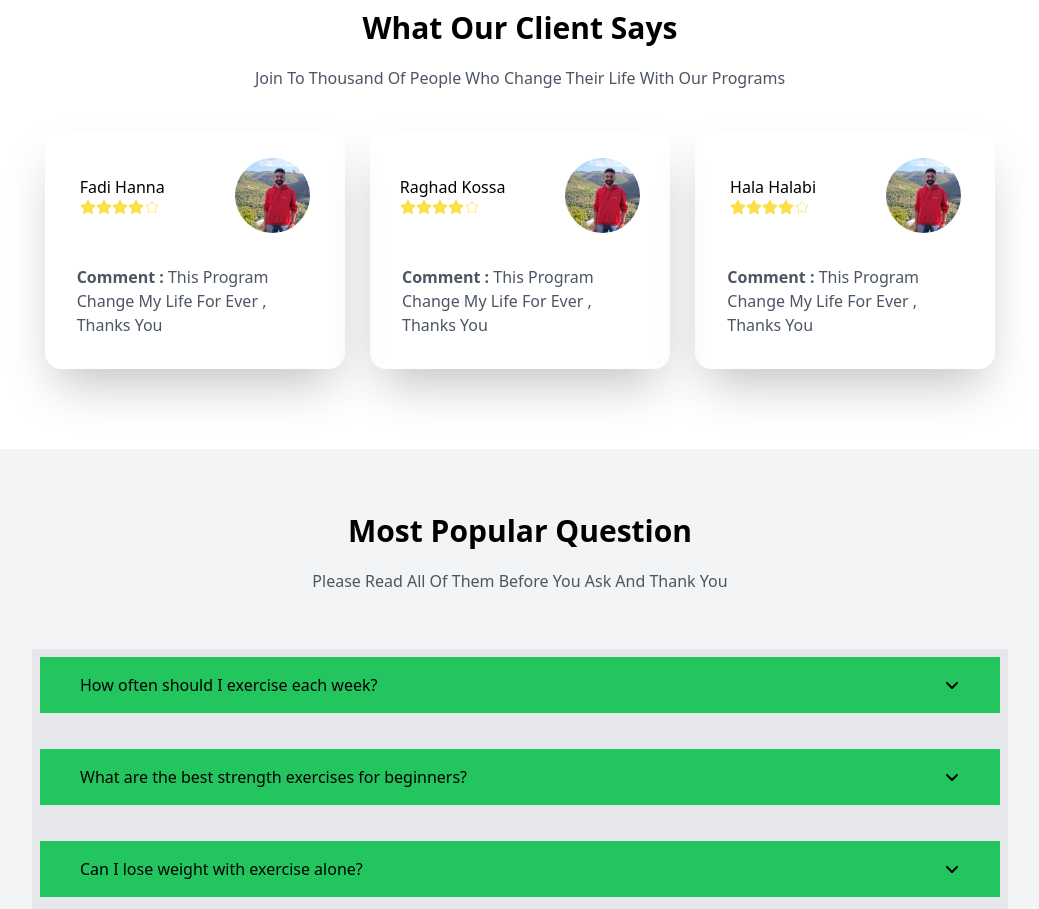
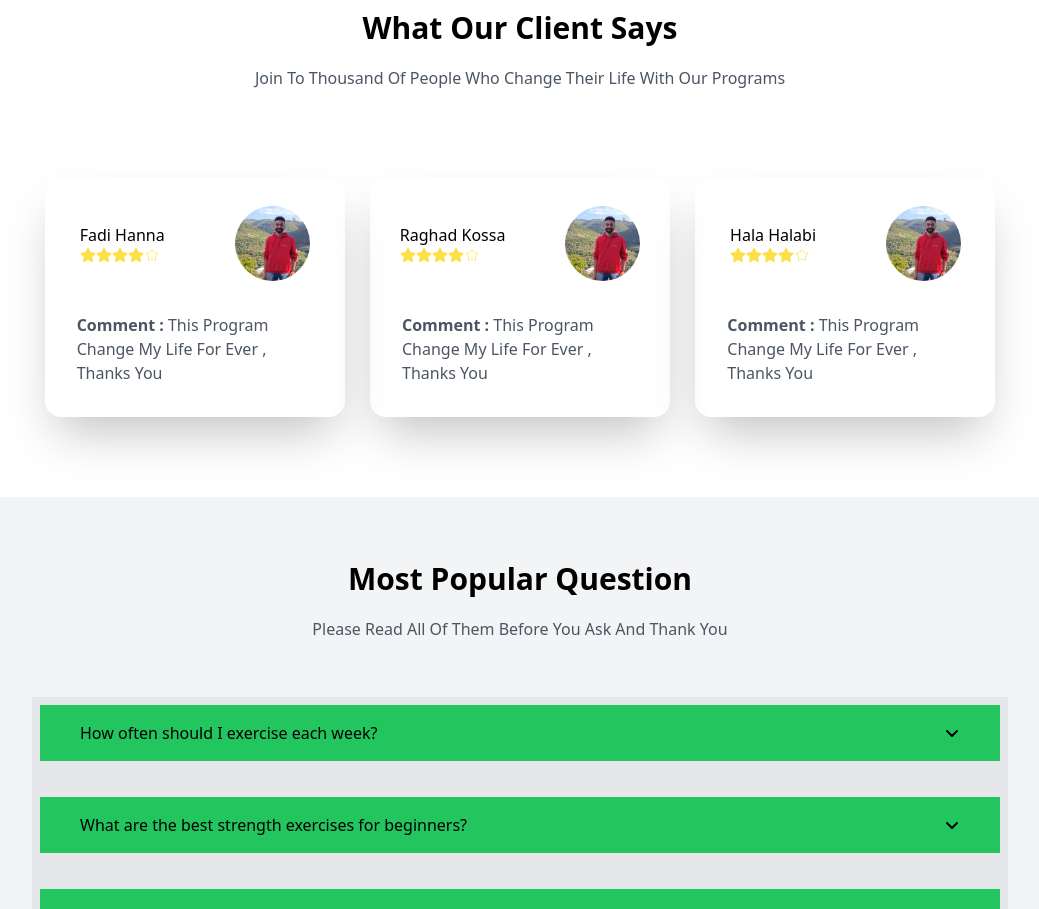
Before and after one commit to William5162A/My-Fitness-Final, a React (Vite) app: page / in a window 1280 px wide. Shown: the part 4720-5629 px from the top of the page, without its empty margins (120-1159 px from the left). Built offline with nearby package versions, Linux system fonts and the light colour scheme.

Commit message:
Update PeopleCard.jsxxl2

```diff
--- a/src/components/PeopleCard.jsx
+++ b/src/components/PeopleCard.jsx
@@ -4,8 +4,8 @@ import { CiStar } from "react-icons/ci";
 
 const PeopleCard = ({ peopleImg , peopleName ,altImg }) => {
   return (
-    <div className={'shadow-2xl hover:shadow-black w-[300px] cursor-pointer hover:translate-y-[-8px] transition-all duration-200 ' +
-      'rounded-2xl'}>
+    <div className={'shadow-2xl hover:shadow-black w-[300px] sm:w-[450px] lg:w-[300px] cursor-pointer hover:translate-y-[-8px] transition-all duration-200 ' +
+      'rounded-2xl mt-12'}>
       <div className={'flex items-center justify-around pt-7  '}>
         <div>
           <p>{peopleName}</p>
```
